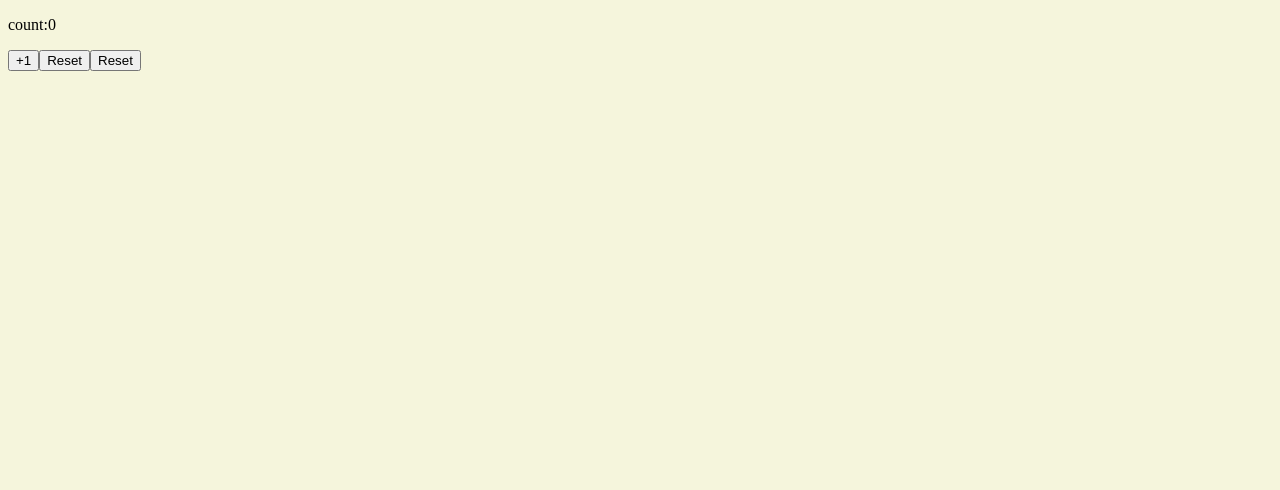
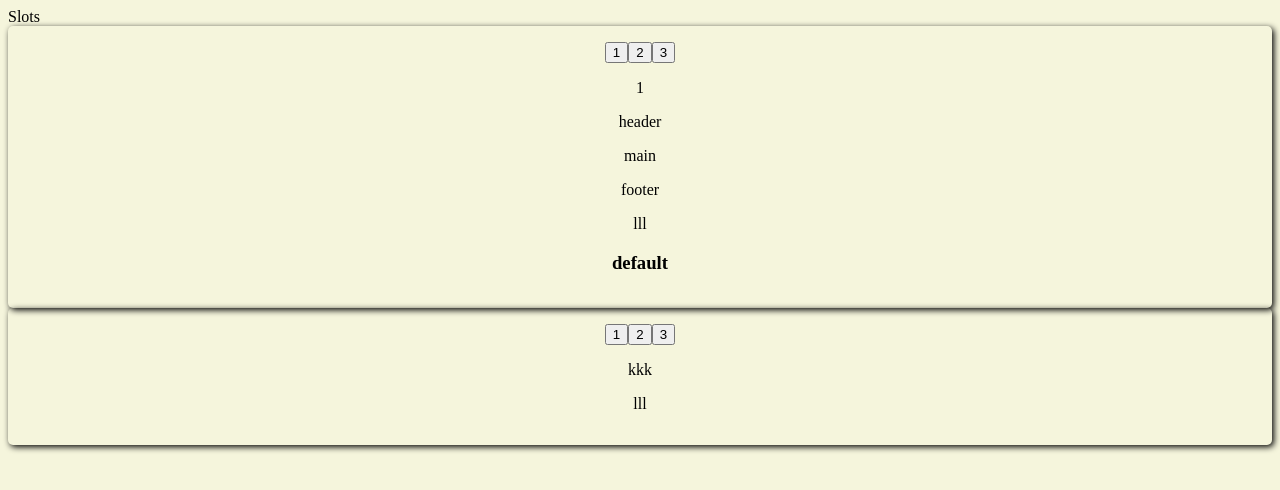
Before and after one commit to 802-web/first-vue, a Vue app: page / in a window 1280 px wide. Shown: the top 490 px of the page. Built offline with nearby package versions, Linux system fonts and the light colour scheme; the HTML template or start-up script is replaced by a standard one.

Commit message:
base of slot

```diff
--- a/src/App.vue
+++ b/src/App.vue
@@ -1,6 +1,7 @@
 <script setup>
 import ShowCount from '@/components/ShowCount.vue'
 import ResetButton from '@/components/ResetButton.vue'
+import BaseCard from '@/components/BaseCard.vue'
 import { ref } from 'vue'
 
 const count = ref(0)
@@ -11,10 +12,29 @@ const onReset = (val) => {
 </script>
 <template>
 	<!-- <ShowCount bar="bar" /> -->
-	<ShowCount :foo="count" />
+	<!-- <ShowCount :foo="count" />
 	<button @click="count++">+1</button>
 	<ResetButton @reset="count = $event" />
-	<ResetButton @reset-count="onReset" />
+	<ResetButton @reset-count="onReset" /> -->
+
+	<div>Slots</div>
+	<BaseCard>
+		<!-- <h2>h3</h2> -->
+		<template #header="{ pageNum }">
+			<p v-if="pageNum === 1">{{ pageNum }}</p>
+			<p v-if="pageNum === 2">{{ pageNum }}</p>
+			<p v-if="pageNum === 3">{{ pageNum }}</p>
+			<p>header</p>
+		</template>
+		<template #main>
+			<p>main</p>
+		</template>
+		<template #footer>
+			<p>footer</p>
+		</template>
+		<h3>default</h3>
+	</BaseCard>
+	<BaseCard />
 </template>
 
 <style></style>
--- /dev/null
+++ b/src/components/BaseCard.vue
@@ -0,0 +1,39 @@
+<script setup>
+import { ref } from 'vue'
+
+const pageNum = ref(1)
+</script>
+<template>
+	<div>
+		<button @click="pageNum = 1">1</button>
+		<button @click="pageNum = 2">2</button>
+		<button @click="pageNum = 3">3</button>
+		<header>
+			<slot name="header" :page-num="pageNum" />
+		</header>
+		<main>
+			<slot name="main" />
+		</main>
+		<footer>
+			<slot name="footer">
+				<p>kkk</p>
+			</slot>
+			<p>lll</p>
+		</footer>
+		<slot />
+	</div>
+
+	<!-- <div>
+		<slot>
+			<p>dounaru?</p>
+		</slot>
+	</div> -->
+</template>
+<style scoped>
+div {
+	padding: 16px;
+	box-shadow: 2px 2px 6px rgba(0, 0, 0, 4);
+	border-radius: 5px;
+	text-align: center;
+}
+</style>
```
